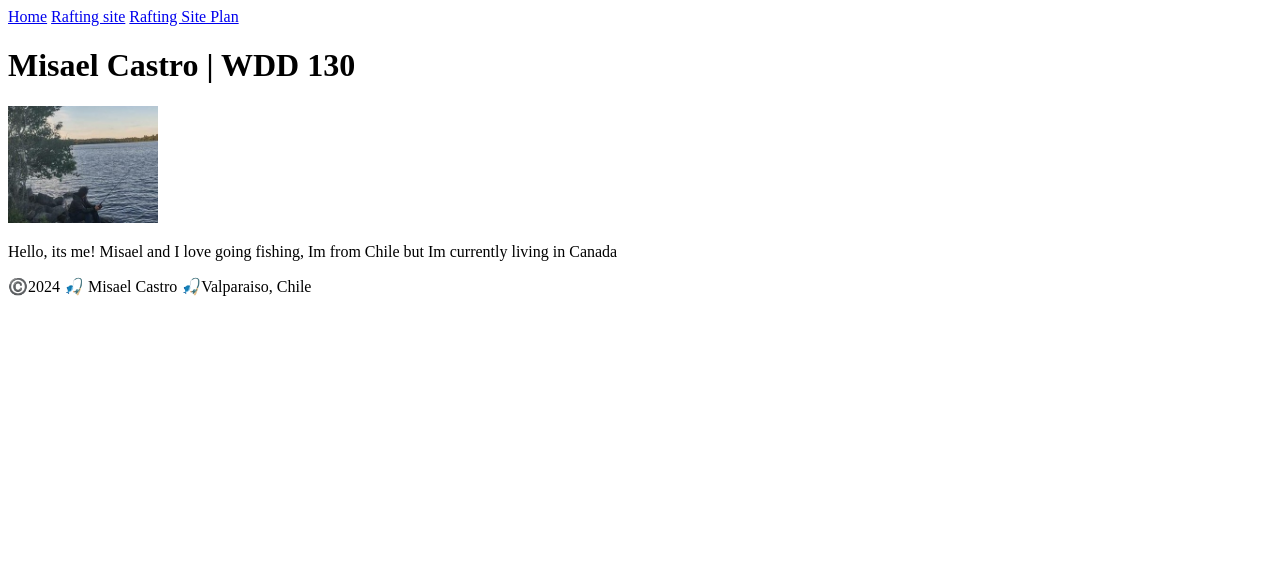
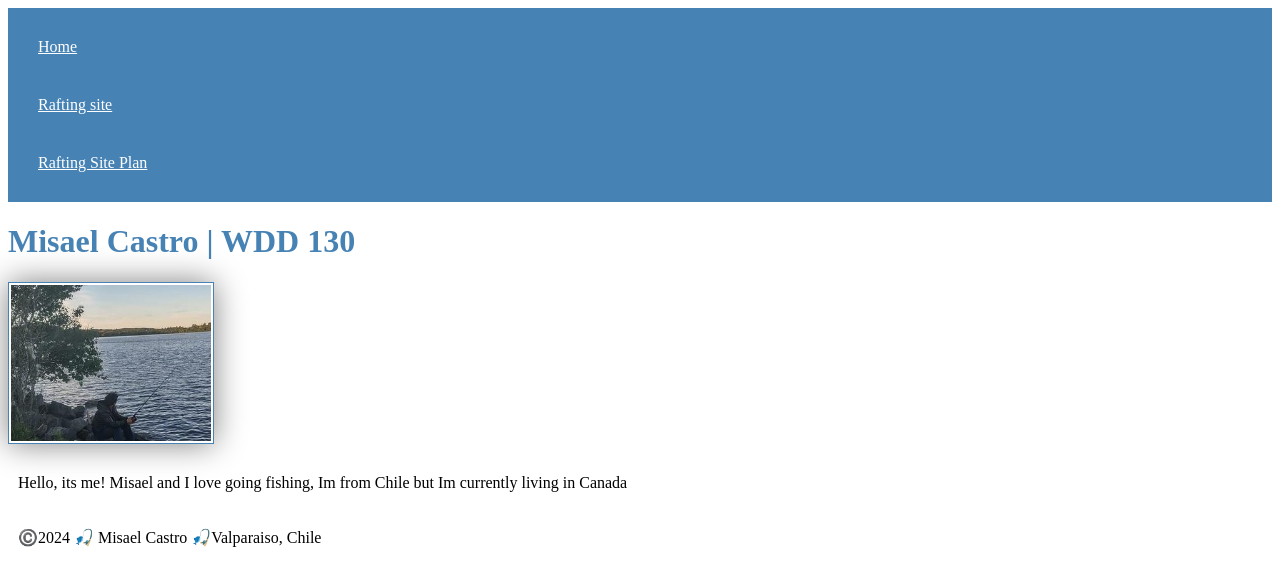
Before and after one commit to Misael-Casjor/wdd130, a plain HTML site: page index.html in a window 1280 px wide. Drawn offline with Linux system fonts and the light colour scheme.

Commit message:
home page updated and css added

```diff
--- a/index.html
+++ b/index.html
@@ -4,18 +4,19 @@
         <meta charset="utf-8">
         <meta name="viewport" content="width=device-width,initial-scale=1.0">
         <title>Misael Castro | WWD130</title>
+        <link rel="stylesheet" href="styles/styles.css">
     </head>
     <body>
         <header>
             <nav>
-                <a href="#">Home</a>
-                <a href="wwr/">Rafting site</a>
+                <a href="#">Home </a>
+                <a href="wwr/">Rafting site </a>
                 <a href="wwr/site-plan-rafting.html">Rafting Site Plan</a>
             </nav>
         </header>
         <main>
             <h1>Misael Castro | WDD 130</h1>
-            <img src="images/profile.jpg" alt="Hello, Im Misael Castro" width="150">
+            <img src="images/profile.jpg" alt="Hello, Im Misael Castro" width="200">
             <p>Hello, its me! Misael and I love going fishing, Im from Chile but Im currently living in Canada</p>
         </main>
         <footer>
--- /dev/null
+++ b/styles/styles.css
@@ -0,0 +1,27 @@
+nav {
+    background-color: steelblue;
+    padding: 10px;
+}
+
+nav a {
+    color: white;
+    display: block;
+    padding: 20px;
+
+}
+
+h1 {
+    color: steelblue;
+}
+
+img {
+    width: 150;
+    height: auto;
+    border: 1px solid steelblue;
+    padding: 2px;
+    box-shadow: 0 0 30px gray;
+}
+
+p {
+    padding: 10px;
+}
```
